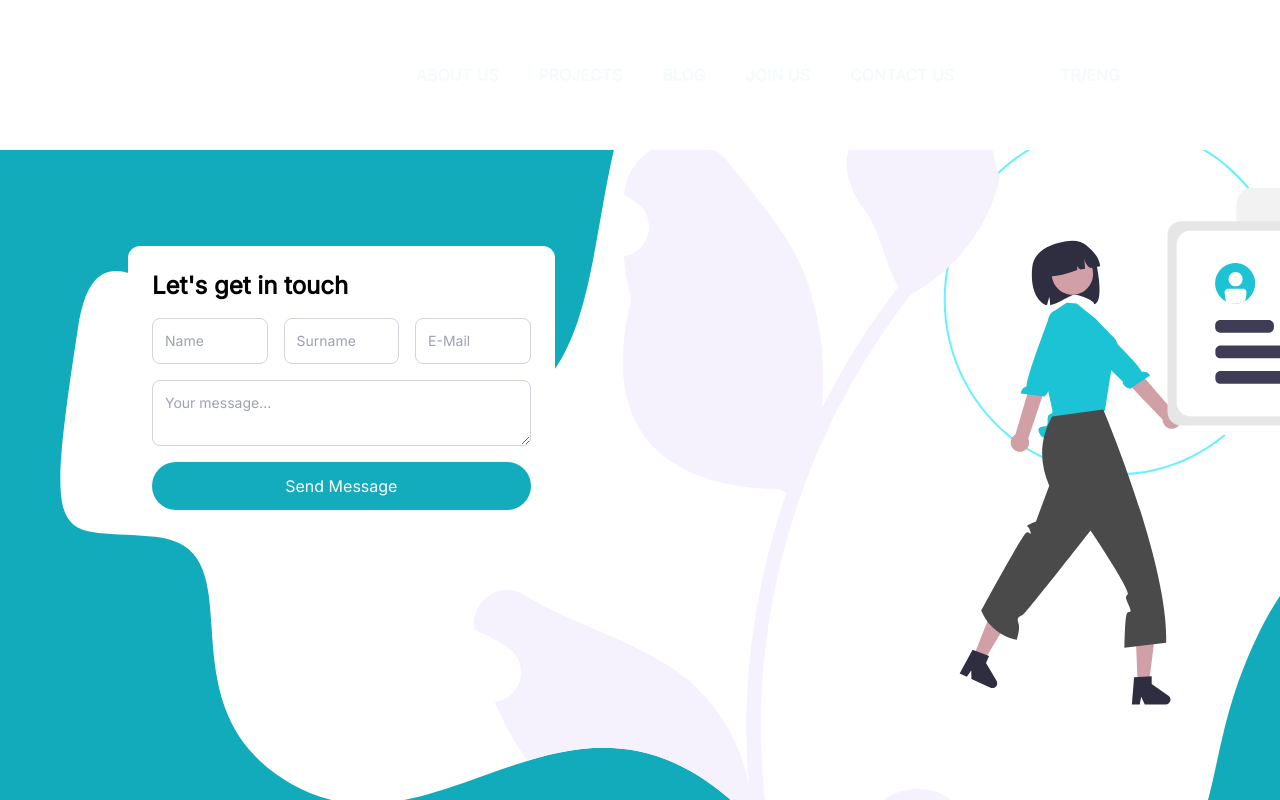
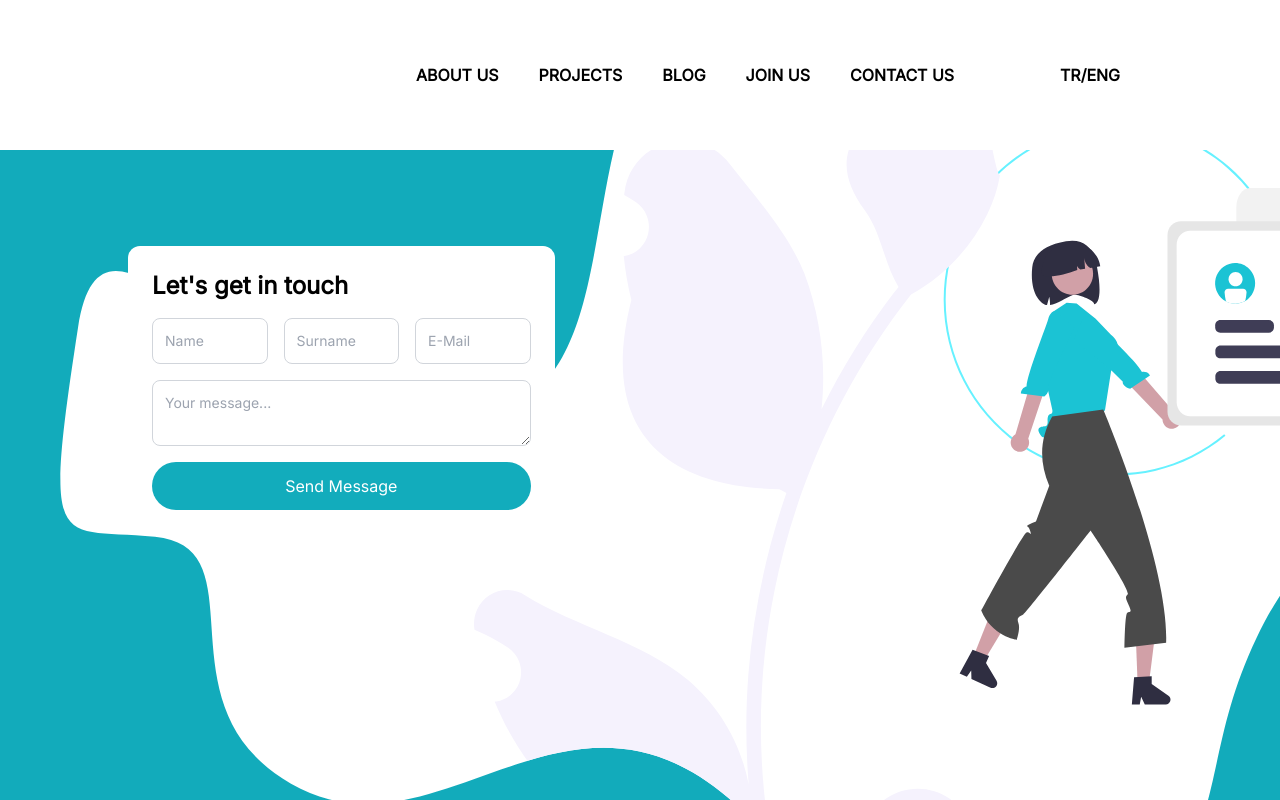
Before and after one commit to 3h-hareketi/website, a Next.js app: page /contact in a window 1280 px wide. Shown: the top 800 px of the page. Built offline with nearby package versions, Linux system fonts and the light colour scheme.

Commit message:
Add dynamic navbar color

```diff
--- a/components/Navbar.tsx
+++ b/components/Navbar.tsx
@@ -5,11 +5,13 @@ import logo from "/public/logo-alt.png";
 
 const Navbar = () => {
   const router = useRouter();
-
+  const isHome = router.pathname === "/";
   return (
     <section
-      className={`relative w-full flex justify-center ${
-        router.pathname !== "/" ? "backdrop-filter backdrop-blur-md" : ""
+      className={`relative w-full flex justify-center z-50 ${
+        router.pathname !== "/"
+          ? "backdrop-filter backdrop-blur-md bg-white bg-opacity-60"
+          : ""
       }`}
       // className={`relative w-full flex justify-center`}
     >
@@ -18,7 +20,7 @@ const Navbar = () => {
           viewBox="0 0 100 80"
           width="20"
           height="20"
-          className="block mr-auto md:ml-0 fill-white md:hidden md:mr-0"
+          className="block mr-auto md:ml-0 md:hidden md:mr-0"
         >
           <rect width="100" height="10"></rect>
           <rect y="30" width="100" height="10"></rect>
@@ -37,36 +39,48 @@ const Navbar = () => {
           <li>
             {" "}
             <Link href="/about" passHref>
-              <a href="#">ABOUT US</a>
+              <a className={`${isHome ? "" : "text-black"}`} href="#">
+                ABOUT US
+              </a>
             </Link>
           </li>
           <li>
             {" "}
             <Link href="/projects" passHref>
-              <a href="#">PROJECTS</a>
+              <a className={`${isHome ? "" : "text-black"}`} href="#">
+                PROJECTS
+              </a>
             </Link>
           </li>{" "}
           <li>
             {" "}
             <Link href="/blog" passHref>
-              <a href="#">BLOG</a>
+              <a className={`${isHome ? "" : "text-black"}`} href="#">
+                BLOG
+              </a>
             </Link>
           </li>
           <li>
             {" "}
             <Link href="/join" passHref>
-              <a href="#">JOIN US</a>
+              <a className={`${isHome ? "" : "text-black"}`} href="#">
+                JOIN US
+              </a>
             </Link>
           </li>{" "}
           <li>
             {" "}
             <Link href="/contact" passHref>
-              <a href="#">CONTACT US</a>
+              <a className={`${isHome ? "" : "text-black"}`} href="#">
+                CONTACT US
+              </a>
             </Link>
           </li>
         </ul>
         <a
-          className="font-bold md:ml-0 text-primary-50 ml-auto"
+          className={`font-bold md:ml-0 ml-auto ${
+            isHome ? "text-primary-50" : "text-black"
+          }`}
           href="#"
           onClick={() => {
             console.log("Language changed");
--- a/pages/blog/index.tsx
+++ b/pages/blog/index.tsx
@@ -36,7 +36,7 @@ const Blog = ({ posts }: Props) => {
       <NextSeo title="Blog" />
       <div className="bg-gray-200">
         <div
-          className="w-full h-[60vh]"
+          className="w-full h-[60vh] -translate-y-1/3"
           style={{
             backgroundImage: `url("${highlightedPost.coverImage.url}")`,
             backgroundRepeat: "no-repeat",
@@ -45,7 +45,7 @@ const Blog = ({ posts }: Props) => {
           }}
         >
           <div className="flex flex-row w-[90vw] pb-48 mx-auto space-x-6 overflow-x-scroll md:w-5/6 md:overflow-x-auto">
-            <div className="p-4 shadow-xl md:translate-y-0 translate-y-1/3 md:overflow-y-hidden md:p-10 md:w-2/3 rounded-xl bg-primary-500 md:mt-[35vh] md:h-[50vh]">
+            <div className="p-4 shadow-xl md:translate-y-0 translate-y-1/2 md:overflow-y-hidden md:p-10 md:w-2/3 rounded-xl bg-primary-500 md:mt-[35vh] md:h-[50vh]">
               <div className="flex flex-col text-left">
                 <div className="text-sm font-light text-gray-300 uppercase md:text-base">
                   {highlightedPost.tags.join(", ")}
@@ -87,7 +87,7 @@ const Blog = ({ posts }: Props) => {
             ))}
           </div>
         </div>
-        <div className="mx-auto mt-80">
+        <div className="mx-auto md:mt-32">
           <Tab.Group>
             <Tab.List className="flex flex-row p-1 mx-auto mb-6 overflow-scroll bg-white shadow-md md:overflow-auto md:justify-between md:max-w-5xl md:space-x-1 md:rounded-3xl">
               {uniqueTags.map((tag) => (
```
